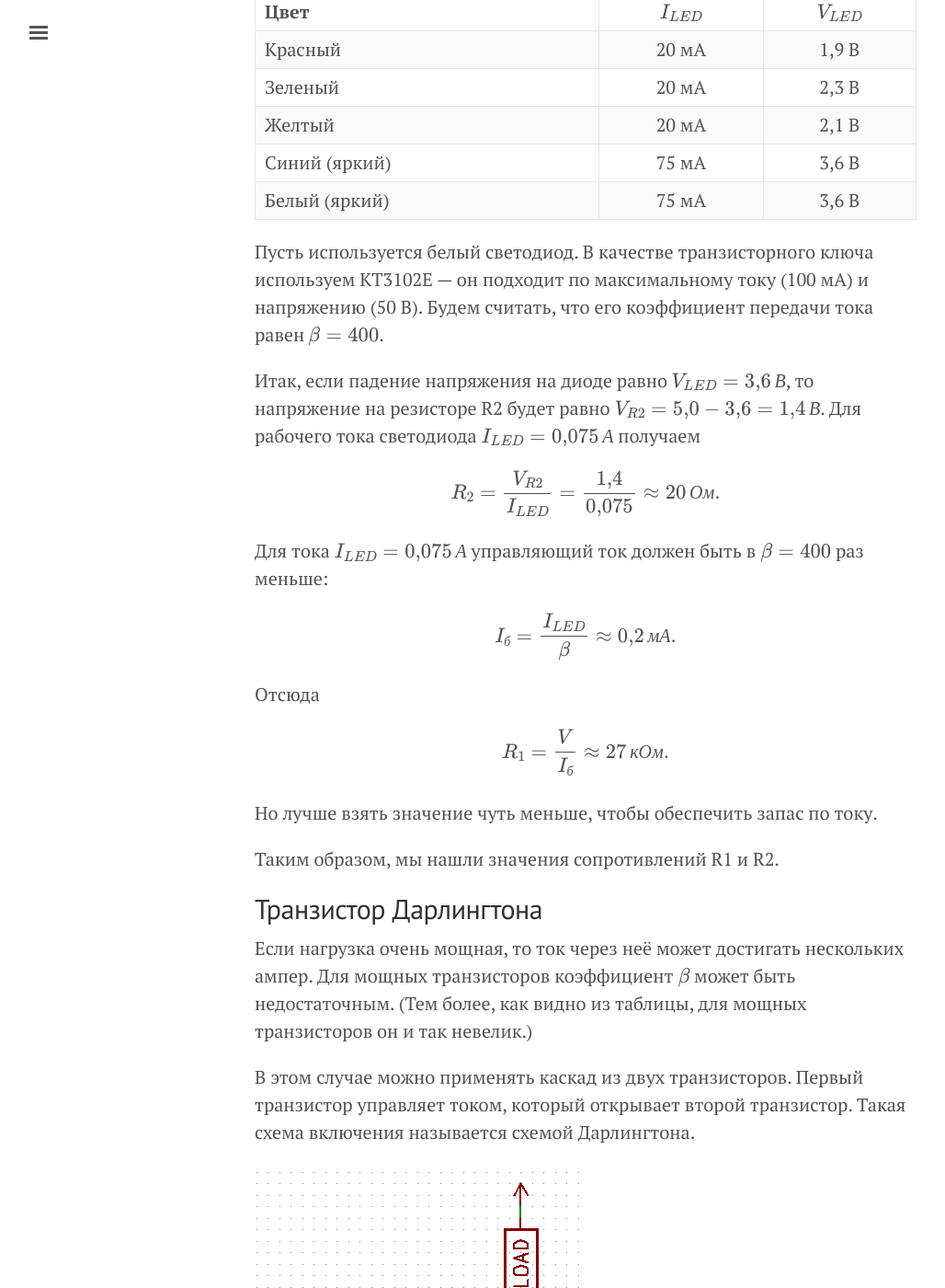
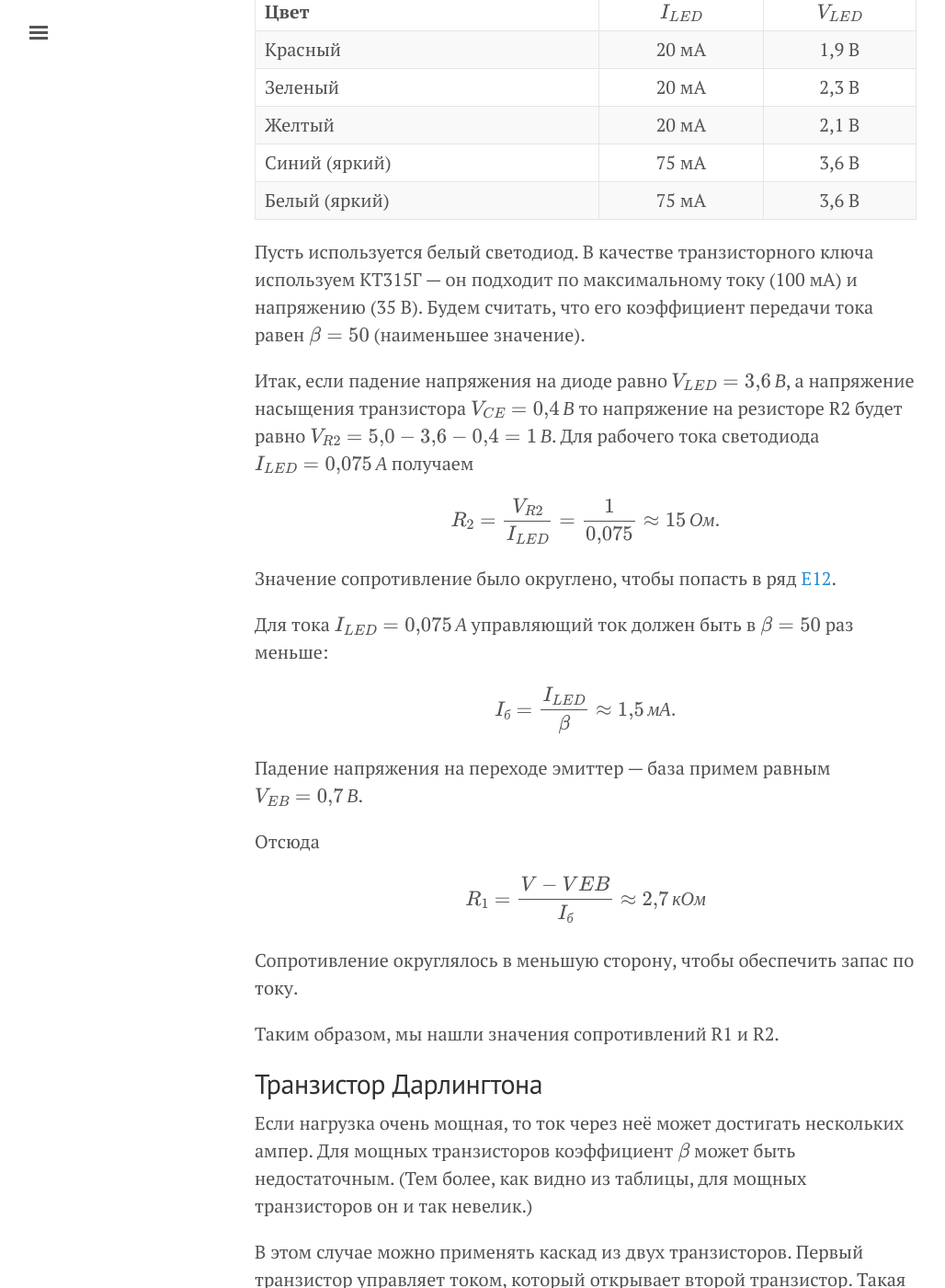
Before and after one commit to velikodniy/velikodniy.github.io, a Jekyll site: the page built from _posts/2017-01-06-power-control.md, in a window 1280 px wide and 1400 px high, scrolled down 6569 px. Shown: the whole window at 92% size, without its empty margins (3-1031 px from the left). Built offline with Jekyll 4.4.1, drawn with Linux system fonts in a browser that asks for light colours; formulas are drawn with MathJax 3.

Commit message:
Fix calculations

```diff
--- a/_posts/2017-01-06-power-control.md
+++ b/_posts/2017-01-06-power-control.md
@@ -201,26 +201,34 @@ R2. Через него же будет разряжаться конденса
 | Белый (яркий) | 75 мА     | 3,6 В     |
 
 Пусть используется белый светодиод. В качестве транзисторного ключа
-используем КТ3102Е — он подходит по максимальному току (100 мА) и
-напряжению (50 В). Будем считать, что его коэффициент передачи тока
-равен $\beta = 400$.
+используем КТ315Г — он подходит по максимальному току (100 мА) и
+напряжению (35 В). Будем считать, что его коэффициент передачи тока
+равен $\beta = 50$ (наименьшее значение).
 
-Итак, если падение напряжения на диоде равно $V_{LED} = 3{,}6\,В$, то
-напряжение на резисторе R2 будет равно $V_{R2} = 5{,}0 - 3{,}6 =
-1{,}4\,В$. Для рабочего тока светодиода $I_{LED} = 0{,}075\,А$ получаем
+Итак, если падение напряжения на диоде равно $V_{LED} = 3{,}6\,В$, а
+напряжение насыщения транзистора $V_{CE} = 0{,}4\,В$ то напряжение на
+резисторе R2 будет равно $V_{R2} = 5{,}0 - 3{,}6 - 0{,}4 = 1\,В$. Для
+рабочего тока светодиода $I_{LED} = 0{,}075\,А$ получаем
 
-$$R_2 = \frac{V_{R2}}{I_{LED}} = \frac{1{,}4}{0{,}075} \approx 20\,Ом.$$
+$$R_2 = \frac{V_{R2}}{I_{LED}} = \frac{1}{0{,}075} \approx 15\,Ом.$$
+
+Значение сопротивление было округлено, чтобы попасть в ряд
+[E12](https://ru.wikipedia.org/wiki/%D0%A0%D1%8F%D0%B4%D1%8B_%D0%BD%D0%BE%D0%BC%D0%B8%D0%BD%D0%B0%D0%BB%D0%BE%D0%B2_%D1%80%D0%B0%D0%B4%D0%B8%D0%BE%D0%B4%D0%B5%D1%82%D0%B0%D0%BB%D0%B5%D0%B9).
 
 Для тока $I_{LED} = 0{,}075\,А$ управляющий ток должен быть в $\beta =
-400$ раз меньше:
+50$ раз меньше:
 
-$$I_б = \frac{I_{LED}}{\beta} \approx 0{,}2\,мА.$$
+$$I_б = \frac{I_{LED}}{\beta} \approx 1{,}5\,мА.$$
+
+Падение напряжения на переходе эмиттер — база примем равным $V_{EB} =
+0{,}7\,В$.
 
 Отсюда
 
-$$R_1 = \frac{V}{I_б} \approx 27\,кОм.$$
+$$R_1 = \frac{V - V{EB}}{I_б} \approx 2{,}7\,кОм$$
 
-Но лучше взять значение чуть меньше, чтобы обеспечить запас по току.
+Сопротивление округлялось в меньшую сторону, чтобы обеспечить запас по
+току.
 
 Таким образом, мы нашли значения сопротивлений R1 и R2.
 
```
